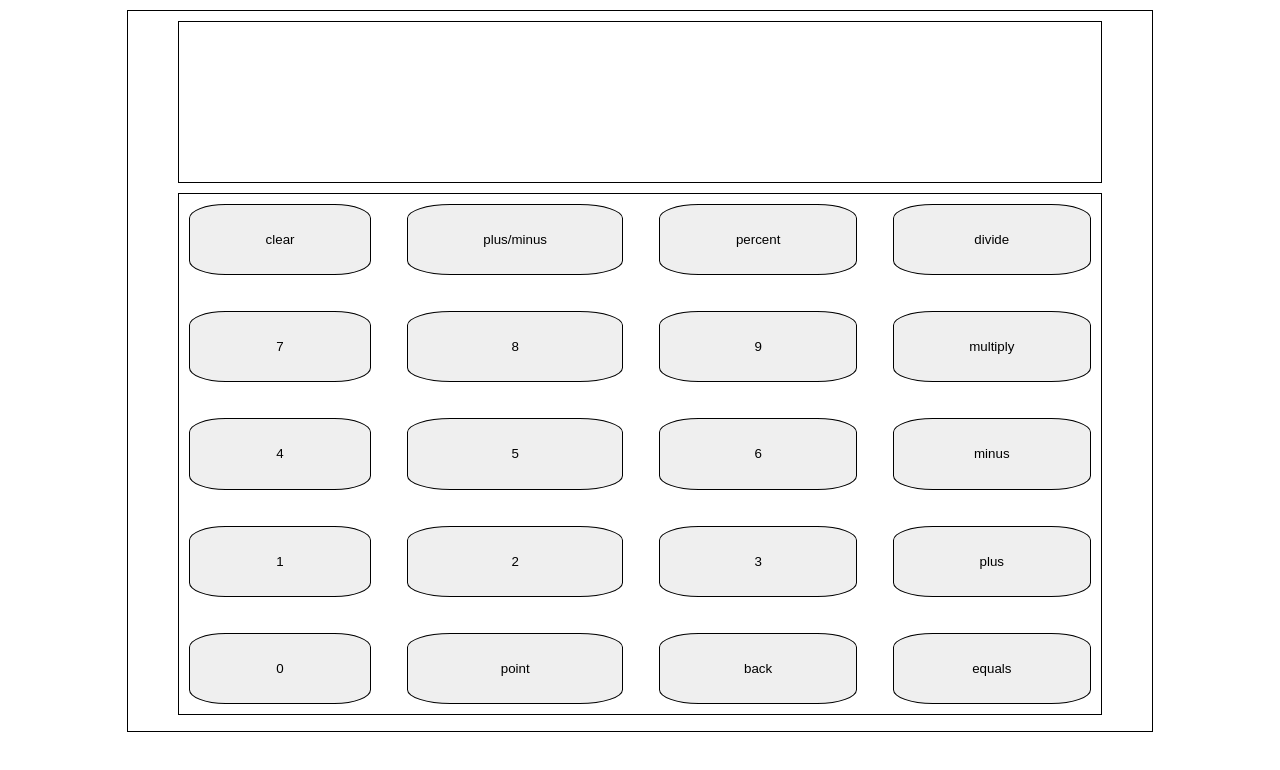
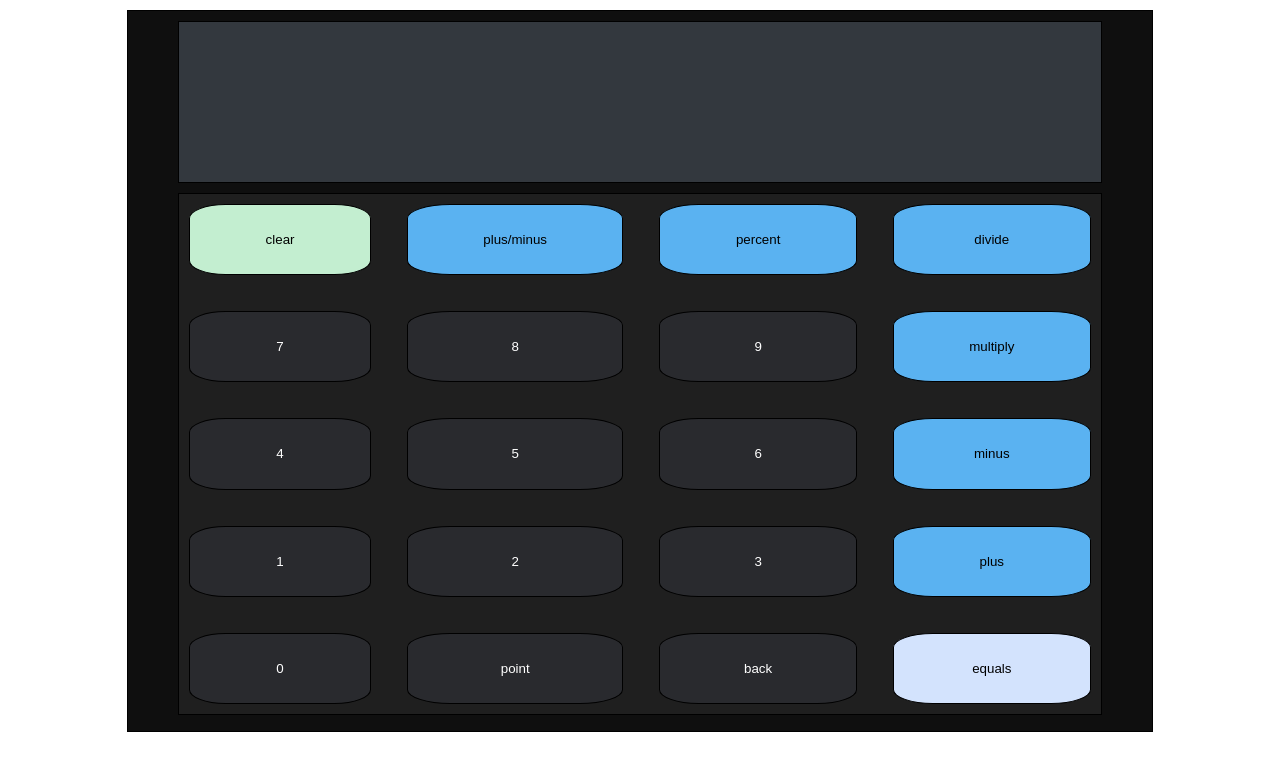
Before and after one commit to Andy-Reynolds/calculator-challenge, a plain HTML site: page index.html in a window 1280 px wide. Drawn offline with Linux system fonts and the light colour scheme.

Commit message:
Gave buttons colour

```diff
--- a/style.scss
+++ b/style.scss
@@ -13,6 +13,7 @@
   width: 80%;
   height: 90vh;
   border: 1px solid black;
+  background-color: $base;
 
   .screen {
     margin: 10px;
@@ -20,6 +21,7 @@
     width: 90%;
     height: 20vh;
     border: 1px solid black;
+    background-color: $screen;
   }
 
   .inputs {
@@ -32,26 +34,37 @@
     grid-template-columns: repeat(4 1fr);
     grid-template-rows: repeat(5 1fr);
     gap: 1rem;
+    background-color: $input-base;
 
     .buttons {
       border: 1px solid black;
       margin: 10px;
       border-radius: 20%;
+      background-color: $button-base;
+      color: $light-text;
 
       &__clear {
         grid-area: 1/1/2/2;
+        background-color: $clear;
+        color: $dark-text;
       }
 
       &__plus-minus {
         grid-area: 1/2/2/3;
+        background-color: $inputs;
+        color: $dark-text;
       }
 
       &__percent {
         grid-area: 1/3/2/4;
+        background-color: $inputs;
+        color: $dark-text;
       }
 
       &__divide {
         grid-area: 1/4/2/5;
+        background-color: $inputs;
+        color: $dark-text;
       }
 
       &__seven {
@@ -68,6 +81,8 @@
 
       &__multiply {
         grid-area: 2/4/3/5;
+        background-color: $inputs;
+        color: $dark-text;
       }
 
       &__four {
@@ -84,6 +99,8 @@
 
       &__minus {
         grid-area: 3/4/4/5;
+        background-color: $inputs;
+        color: $dark-text;
       }
 
       &__one {
@@ -100,6 +117,8 @@
 
       &__plus {
         grid-area: 4/4/5/5;
+        background-color: $inputs;
+        color: $dark-text;
       }
 
       &__zero {
@@ -116,6 +135,8 @@
 
       &__equals {
         grid-area: 5/4/6/5;
+        background-color: $equals;
+        color: $dark-text;
       }
 
     }
--- a/variables.scss
+++ b/variables.scss
@@ -7,3 +7,6 @@ $button-base: #292A2E;
 $inputs: #5AB2F1;
 $equals: #D3E3FD;
 $clear: #C3EED0;
+
+$light-text: white;
+$dark-text: black;
```
Also changed, not shown: dist/style.css.
